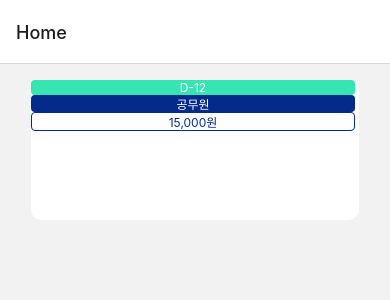
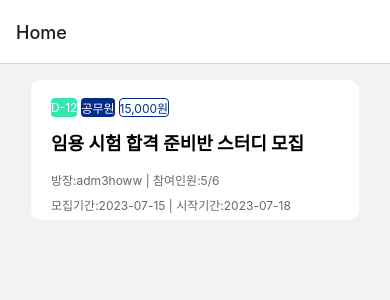
Before and after one commit to SWM-TheDreaming/SUITE_FRONT, a React Native app in the folder SUITE/: screen /Details in a window 390 px wide. Shown: the top 300 px of the page. Built offline with nearby package versions, Linux system fonts and the light colour scheme; what react-native-responsive-dimensions would draw is missing.

Commit message:
feat: mainpage studyInformation Component Create

```diff
--- a/SUITE/src/components/presents/studyInfoCard.present.tsx
+++ b/SUITE/src/components/presents/studyInfoCard.present.tsx
@@ -12,7 +12,10 @@ export interface StudyInfoCardProps {
 }
 
 const StudyInfoCardUI = (props: StudyInfoCardProps) => {
-  return <TouchableOpacity style = {mainPageStyleSheet.box}>
+  return (
+  <TouchableOpacity style = {mainPageStyleSheet.box}>
+    <View style = {mainPageStyleSheet.innerbox}>
+      <View style = {mainPageStyleSheet.tag}>
         <View style = {mainPageStyleSheet.ddaybox}>
           <Text style = {mainPageStyleSheet.mainPageSmallBoxtext}>D-12</Text>
         </View>
@@ -22,7 +25,13 @@ const StudyInfoCardUI = (props: StudyInfoCardProps) => {
         <View style = {mainPageStyleSheet.depositamountbox}>
           <Text style = {mainPageStyleSheet.depositamounttext}>15,000원</Text>
         </View>
-  </TouchableOpacity>;
+      </View>
+      <Text style = {mainPageStyleSheet.titletext}>임용 시험 합격 준비반 스터디 모집</Text>
+      <Text style = {mainPageStyleSheet.detailtext}>방장:adm3howw | 참여인원:5/6</Text>
+      <Text style = {mainPageStyleSheet.detailtext}>모집기간:2023-07-15 | 시작기간:2023-07-18</Text>
+    </View>
+  </TouchableOpacity>
+  );
 };
 
 export default StudyInfoCardUI;
--- a/SUITE/src/style/style.js
+++ b/SUITE/src/style/style.js
@@ -1,19 +1,40 @@
-import { StyleSheet } from "react-native"
+import { StyleSheet, Platform } from "react-native"
 import { heightPercentage, widthPercentage } from "../responsive/ResponsiveSize";
 
 const mainPageStyleSheet = StyleSheet.create({
-    container: {
+    container: {    //전체 컨테이너
       flex: 1,
       alignItems : 'center'
     },
-    box:{
+    box:{   //컴포넌트 박스 설정
       marginTop : 16,
       backgroundColor : "#FFFFFF",
       width: 328,
       height: 140,
-      borderRadius : 10
+      borderRadius : 10,
+      ...Platform.select({
+        ios: {
+          shadowColor: "#000000",
+          shadowOffset: {
+            width: 1,
+            height: 1,
+          },
+          shadowOpacity: 0.3,
+          shadowRadius: 1,
+        },
+        android: {
+          elevation: 4,
+        },
+      }),
     },
-    ddaybox:{
+    innerbox:{  // 내부 컴포넌트들 정렬
+        paddingLeft : 20,
+        paddingTop: 18
+    },
+    tag:{ //ddaybox, categorybox, depositamountbox 정렬
+        flexDirection : 'row',
+    },
+    ddaybox:{   //ddaybox
         width : widthPercentage(37),
         height : heightPercentage(20),
         backgroundColor : "#36E5B1",
@@ -22,11 +43,11 @@ const mainPageStyleSheet = StyleSheet.create({
         justifyContent : 'center',
         marginRight: 4 //옆 컴포넌트와의 거리 조절
     },
-    mainPageSmallBoxtext:{
+    mainPageSmallBoxtext:{  //dday, category text 스타일
         fontSize : 12,
         color : "white",
     },
-    categorybox:{
+    categorybox:{   //categorybox
         width : widthPercentage(37),
         height : heightPercentage(20),
         backgroundColor : "#042A8A",
@@ -35,7 +56,7 @@ const mainPageStyleSheet = StyleSheet.create({
         justifyContent : 'center',
         marginRight: 4 //옆 컴포넌트와의 거리 조절
     },
-    depositamountbox:{
+    depositamountbox:{  //depositamountbox
         width : widthPercentage(59),
         height : heightPercentage(20),
         backgroundColor : "#FFFFFF",
@@ -49,8 +70,19 @@ const mainPageStyleSheet = StyleSheet.create({
     depositamounttext:{
         fontSize : 12,
         color : "#042A8A"
+    },
+    titletext:{
+        fontSize : 18,
+        fontWeight : 'bold',
+        color : "#000000",
+        marginTop : 12,
+        marginBottom : 8
+    },
+    detailtext : {
+        fontSize : 12,
+        color : "#686868",
+        marginTop : 8
     }
-
   });
 
 export default mainPageStyleSheet;
```
Lines whose indentation alone changed are shown as unchanged.
